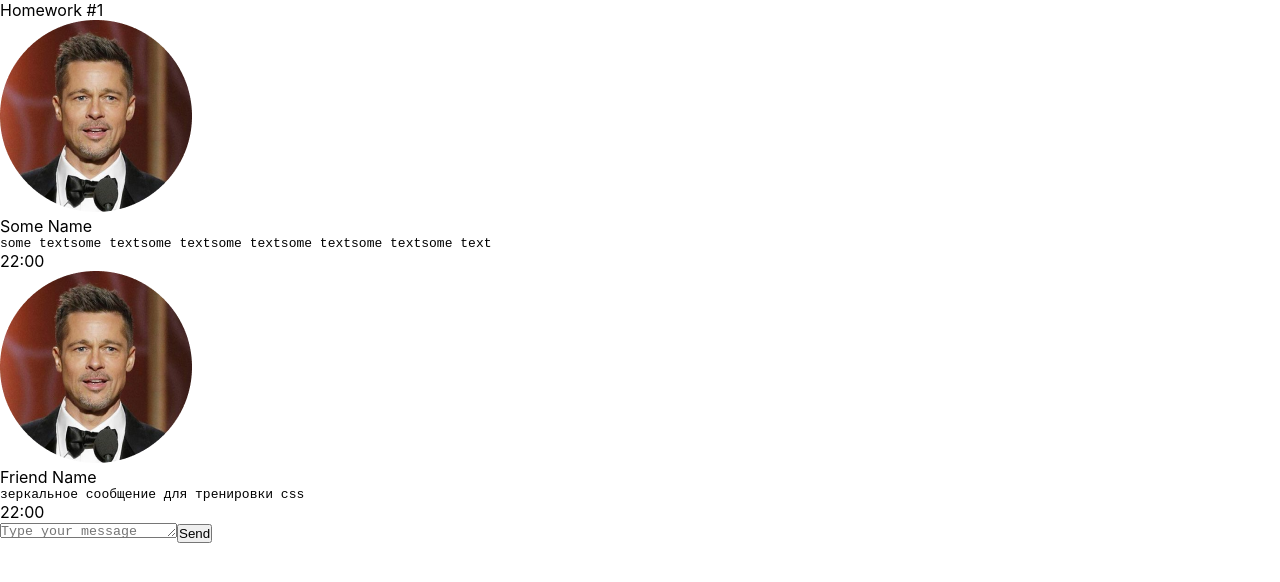
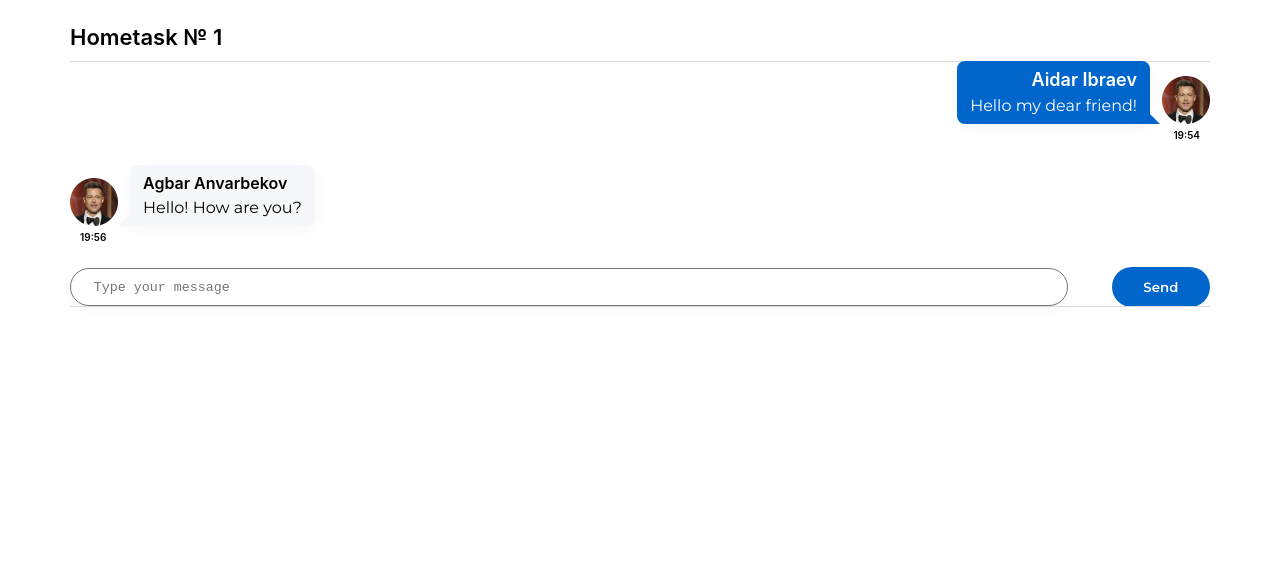
Before and after one commit to aidar2218/hws2, a React (Create React App) app: page / in a window 1280 px wide. Shown: the top 582 px of the page. Built offline with nearby package versions, Linux system fonts and the light colour scheme.

Commit message:
Commit 2.1.2. HW1 done.

```diff
--- a/public/index.html
+++ b/public/index.html
@@ -24,6 +24,10 @@
       work correctly both with client-side routing and a non-root public URL.
       Learn how to configure a non-root public URL by running `npm run build`.
     -->
+    <link rel="preconnect" href="https://fonts.googleapis.com">
+    <link rel="preconnect" href="https://fonts.gstatic.com" crossorigin>
+    <link href="https://fonts.googleapis.com/css2?family=Montserrat:ital,wght@0,300;0,400;0,500;0,600;0,700;0,800;0,900;1,300;1,400;1,500;1,600;1,700;1,800;1,900&display=swap"
+          rel="stylesheet">
     <title>React App</title>
   </head>
   <body>
--- a/src/s1-main/App.module.css
+++ b/src/s1-main/App.module.css
@@ -1,11 +1,50 @@
 .App {
     --header_height: 60px;
+    min-height: 100vh;
 }
 
 .hw {
+    position: relative;
+    margin-bottom: 2.3125rem;
+}
 
+.hw_1 {
+    padding: 1.5rem 4.375rem;
+}
+
+
+
+
+
+
+
+.hw::before,
+.hw::after {
+    content: '';
+    position: absolute;
+    width: 100%;
+    height: 1px;
+    background-color: #D9D9D9;
+    left: 0;
+}
+
+.hw::before {
+    top: 0;
+}
+
+.hw::after {
+    bottom: 0;
 }
 
 .hwTitle {
+    font-weight: 600;
+    font-size: 1.375rem;
+    line-height: 1.227272727272727;
+    padding-bottom: 0.4545454545454545em;
+}
 
+@media (max-width: 47.99875em) {
+    .hw {
+        padding: 1.5rem 0;
+    }
 }
--- a/src/s2-homeworks/hw01/HW1.tsx
+++ b/src/s2-homeworks/hw01/HW1.tsx
@@ -4,14 +4,6 @@ import MessageSender from './message-sender/MessageSender'
 import s2 from '../../s1-main/App.module.css'
 import FriendMessage from './friend-message/FriendMessage'
 import avatar from './avatar.png'
-
-/*
-* 1 - описать тип MessageType ++
-* 2 - описать тип MessagePropsType в файле Message.tsx ++
-* 3 - в файле Message.tsx отобразить приходящие данные ++
-* 4 - выполнить пункты 2, 3 в файле FriendMessage.tsx
-* 5 - сделать стили в соответствии с дизайном
-* */
 
 type UserType = {
     avatar: string
@@ -23,49 +15,45 @@ type LocalMessageType = {
     time: string
 }
 
-// нужно создать правильный тип вместо any
 export type MessageType = {
     id: number
     user: UserType
     message: LocalMessageType
 }
 
-// структуру объекта не менять
 export const message0: MessageType = {
     id: 0,
     user: {
-        avatar: avatar, // можно менять
-        name: 'Some Name',  // можно менять
+        avatar: avatar,
+        name: 'Aidar Ibraev',
     },
     message: {
-        text: 'some textsome textsome textsome textsome textsome textsome text', // можно менять
-        time: '22:00', // можно менять
+        text: 'Hello my dear friend!',
+        time: '19:54',
     },
 }
 export const friendMessage0: MessageType = {
     id: 100,
     user: {
-        avatar: avatar, // можно менять
-        name: 'Friend Name', // можно менять
+        avatar: avatar,
+        name: 'Agbar Anvarbekov',
     },
     message: {
-        text: 'зеркальное сообщение для тренировки css', // можно менять
-        time: '22:00', // можно менять
+        text: 'Hello! How are you?',
+        time: '19:56',
     },
 }
 
 const HW1 = () => {
     return (
-        <div id={'hw1'}>
-            <div className={s2.hwTitle}>Homework #1</div>
+        <div id={'hw1'} className={s2.hw_1}>
+            <div className={s2.hwTitle}>Hometask № 1</div>
             <div className={s2.hw}>
-                {/*проверка отображения (не менять)*/}
                 <div>
                     <Message message={message0} />
                     <FriendMessage message={friendMessage0} />
                 </div>
 
-                {/*для автоматической проверки дз (не менять)*/}
                 <MessageSender M={Message} />
             </div>
         </div>
--- a/src/s2-homeworks/hw01/friend-message/FriendMessage.module.css
+++ b/src/s2-homeworks/hw01/friend-message/FriendMessage.module.css
@@ -1,31 +1,80 @@
 .friendMessage {
-
+    margin-bottom: 1.5rem;
 }
 
 .friendImageAndText {
-
+    display: flex;
+    gap: 0.75rem;
+    align-items: flex-end;
+    margin-bottom: 0.3125rem;
 }
 
 .friendImageAndText img {
-
+    width: 3rem;
 }
 
 .friendText {
-
+    position: relative;
+    background: #F5F7FB;
+    padding: 0.5rem 0.8125rem;
+    border-radius: 0.5rem 0.5rem 0.5rem 0;
+    box-shadow: 0 5px 20px rgba(29, 33, 38, 0.03), 0 1px 2px rgba(29, 33, 38, 0.01);
+    max-width: 50%;
+    color: #000;
 }
 
 .friendText:after {
+    content: "";
+    position: absolute;
+    bottom: 0;
+    left: -0.75rem;
+    width: 0;
+    height: 0;
+    border-left: 0.75rem solid transparent;
+    border-bottom: 0.75rem solid #F5F7FB;
+}
 
+.friendText:before {
+    content: "";
+    position: absolute;
+    bottom: 0;
+    left: -0.65rem;
+    width: 0.75rem;
+    background-color: transparent;
+    height: 2px;
+    box-shadow: -1.5px 1px 2px rgba(29, 33, 38, 0.01);
+    z-index: -1;
 }
 
 .friendName {
-
+    font-weight: 600;
+    line-height: 1.25;
+    margin-bottom: 0.3125em;
 }
 
 .friendMessageText {
-
+    font-family: Montserrat, sans-serif;
+    line-height: 1.25;
+    white-space: pre-wrap;
 }
 
 .friendTime {
+    font-weight: 600;
+    font-size: 0.625rem;
+    line-height: 1.2;
+    padding: 0 0.625rem;
+}
 
+@media (max-width: 47.99875em) {
+    .friendText {
+        max-width: 100%;
+    }
+
+    .friendName {
+        font-size: 0.875rem;
+    }
+
+    .friendMessageText {
+        font-size: 0.75rem;
+    }
 }
--- a/src/s2-homeworks/hw01/message-sender/MessageSender.module.css
+++ b/src/s2-homeworks/hw01/message-sender/MessageSender.module.css
@@ -1,18 +1,67 @@
 .sendForm {
-
+    display: flex;
+    justify-content: space-between;
+    column-gap: 2.75rem;
+    row-gap: 0.5rem;
+    align-items: center;
+    flex-wrap: wrap;
 }
 
 .textarea {
+    resize: none;
+    overflow: hidden;
+    /*border: none;*/
+    width: 0.875rem;
+    padding: 0.8571428571428571em 1.714285714285714em;
+    /*background-color: #F5F7FB;*/
+    box-shadow: 0 5px 20px rgba(29, 33, 38, 0.03), 0 1px 2px rgba(29, 33, 38, 0.01);
+    border-radius: 20px;
+    flex: 1 1 auto;
+}
 
+.textarea:focus {
+    outline: 2px solid #0066CC;
 }
 
 .button {
-
+    background-color: #0066CC;
+    color: #fff;
+    border-radius: 20px;
+    line-height: 40px;
+    font-weight: 600;
+    padding: 0 2.375em;
+    border: none;
+    -webkit-transition: all 0.3s ease 0s;
+    -moz-transition: all 0.3s ease 0s;
+    -ms-transition: all 0.3s ease 0s;
+    -o-transition: all 0.3s ease 0s;
+    transition: all 0.3s ease 0s;
+    font-family: Montserrat, sans-serif;
 }
 
 .button:hover {
+    -webkit-box-shadow: 0 0 5px rgba(0, 0, 0, 0.3);
+    -moz-box-shadow: 0 0 5px rgba(0, 0, 0, 0.3);
+    box-shadow: 0 0 5px rgba(0, 0, 0, 0.3);
+    background-color: #0066CC;
+}
 
+.button:active {
+    -webkit-transform: translate(1px, 1px);
+    -moz-transform: translate(1px, 1px);
+    -ms-transform: translate(1px, 1px);
+    -o-transform: translate(1px, 1px);
+    transform: translate(1px, 1px);
 }
-.button:active {
 
+@media (max-width: 47.99875em) {
+    button {
+        flex: 0 1 100%;
+    }
 }
+
+@media (max-width: 47.99875em) {
+    .sendForm {
+
+    }
+}
--- a/src/s2-homeworks/hw01/message-sender/MessageSender.tsx
+++ b/src/s2-homeworks/hw01/message-sender/MessageSender.tsx
@@ -64,9 +64,7 @@ const MessageSender = (props: any) => {
 
                     onClick={addMessage}
                 >
-                    {/*текст кнопки могут изменить студенты*/}
                     Send
-                    {/**/}
                 </button>
             </div>
         </>
--- a/src/s2-homeworks/hw01/message/Message.module.css
+++ b/src/s2-homeworks/hw01/message/Message.module.css
@@ -1,31 +1,71 @@
 .message {
-
+    margin-bottom: 1.5rem;
 }
 
 .imageAndText {
-
+    display: flex;
+    flex-direction: row-reverse;
+    gap: 0.75rem;
+    align-items: flex-end;
+    margin-bottom: 0.3125rem;
 }
 
 .imageAndText img {
-
+    width: 3rem;
 }
 
 .text {
-
+    position: relative;
+    color: #fff;
+    background-color: #0066CC;
+    padding: 0.5rem 0.8125rem;
+    box-shadow: 0 5px 20px rgba(29, 33, 38, 0.03), 0 1px 2px rgba(29, 33, 38, 0.01);
+    border-radius: 0.5rem 0.5rem 0 0.5rem;
+    max-width: 50%;
+    text-align: right;
 }
 
 .text:after {
-
+    content: "";
+    position: absolute;
+    bottom: 0;
+    right: -0.65rem;
+    border-right: 0.75rem solid transparent;
+    border-bottom: 0.75rem solid #0066CC;
 }
 
 .name {
-
+    font-weight: 600;
+    font-size: 1.125rem;
+    line-height: 1.222222222222222;
+    padding-bottom: 0.2777777777777778em;
+    text-align: right;
 }
 
 .messageText {
-
+    font-family: Montserrat, sans-serif;
+    line-height: 1.25;
+    white-space: pre-wrap;
 }
 
 .time {
+    font-weight: 600;
+    font-size: 0.625rem;
+    line-height: 1.2;
+    text-align: right;
+    padding: 0 0.625rem;
+}
 
+@media (max-width: 47.99875em) {
+    .text {
+        max-width: 100%;
+    }
+
+    .name {
+        font-size: 0.875rem;
+    }
+
+    .messageText {
+        font-size: 0.75rem;
+    }
 }
```
Also changed, not shown: src/s2-homeworks/hw01/friend-message/FriendMessage.tsx (+0 -9 lines), src/s2-homeworks/hw01/message/Message.tsx (+0 -10 lines).
